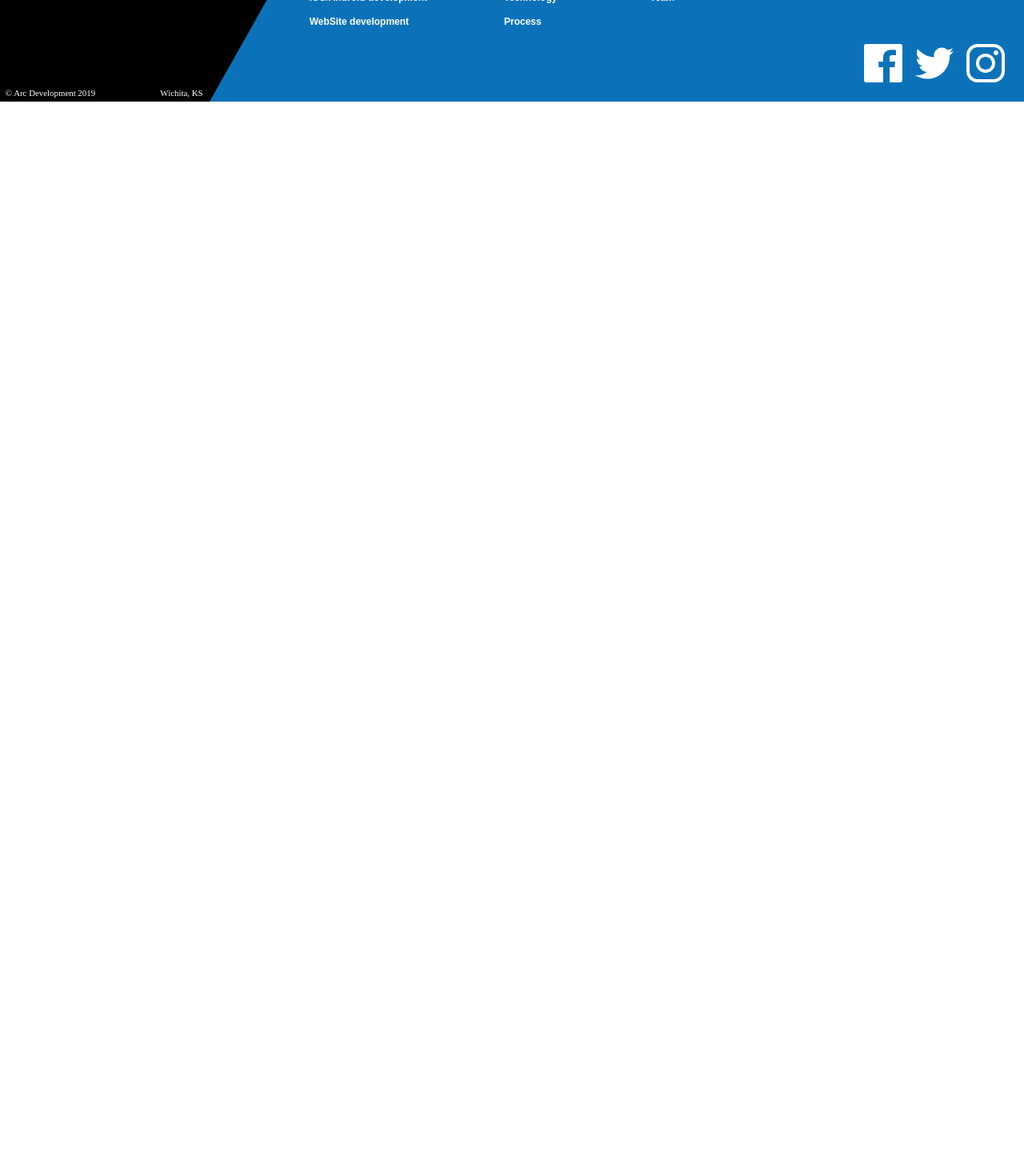
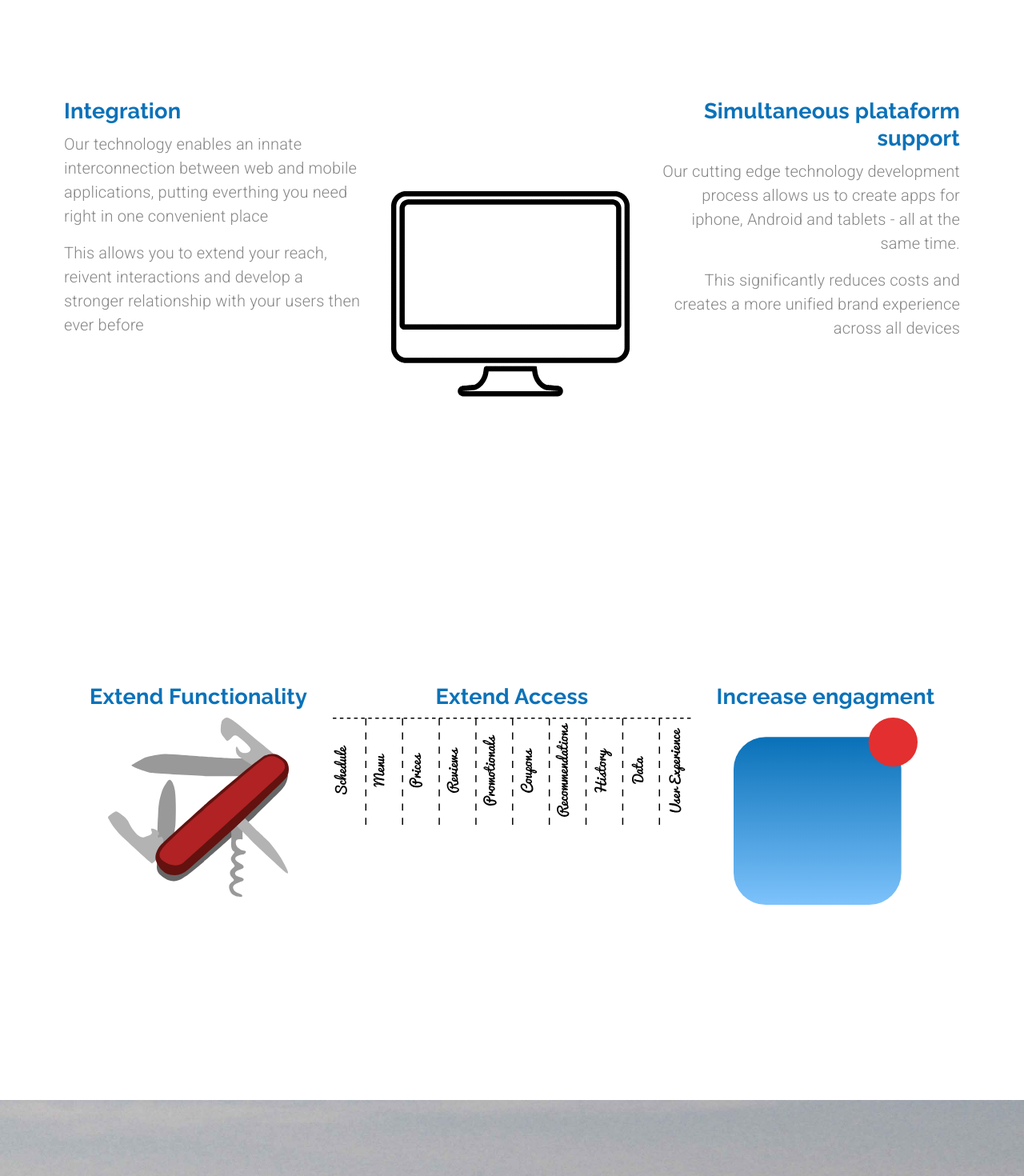
Before and after one commit to pmtavares/DevMaterialUI, a React (Create React App) app: page /mobileapps in a window 1280 px wide. Shown: the part 580-2050 px from the top of the page at 80% size. Before the commit the page ends 800 px from the top, so only its background shows below. Built offline with nearby package versions, Linux system fonts and the light colour scheme.

Commit message:
MobileApps Page

```diff
--- a/src/components/App.js
+++ b/src/components/App.js
@@ -26,7 +26,7 @@ const App = () => {
               }/>
             <Route exact path="/customersoftware" render={(props) =>
               <CustomSoftware {...props} setValue={setValue} setSelectedIndex={setSelectedIndex} />}/>
-            <Route exact path="/mobileapps" component={() => <MobileApps />}/>
+            <Route exact path="/mobileapps" component={(props) => <MobileApps {...props} setValue={setValue} setSelectedIndex={setSelectedIndex}/>}/>
             <Route exact path="/websites" component={() => <div>websites</div>}/>
             <Route exact path="/revolution" component={() => <div>revolution</div>}/>
             <Route exact path="/about" component={() => <div>about</div>}/>
--- a/src/components/MobileApps.js
+++ b/src/components/MobileApps.js
@@ -9,6 +9,11 @@ import Hidden from '@material-ui/core/Hidden';
 import backArrow from '../assets/backArrow.svg';
 import forwardArrow from '../assets/forwardArrow.svg';
 import IconButton from '@material-ui/core/IconButton';
+import integrationAnimation from '../animations/integrationAnimation/data.json';
+import swiss from '../assets/swissKnife.svg';
+import access from '../assets/extendAccess.svg';
+import engagement from '../assets/increaseEngagement.svg';
+import CallToAction from './ui/CallToAction';
 
 const useStyles = makeStyles(theme => ({
 	heading:{
@@ -36,13 +41,22 @@ const MobileApps = (props) => {
 	const matchesSM = useMediaQuery(theme.breakpoints.down('sm'));
 	const matchesXS = useMediaQuery(theme.breakpoints.down('xs'));
 
+	const defaultOptions = {
+		loop: true,
+		autoplay: false,
+		animationData: integrationAnimation,
+		rendererSettings: {
+			preserveAspectRatio: 'xMidYMid slice'
+		}
+	};
+
     return(
         <Grid container direction="column">
             <Grid item container direction="row" justify={matchesMD ? 'center': undefined} className={classes.rowContainer} style={{marginTop: matchesXS ? "1em" : "2em"}}>
 				<Hidden mdDown>
 					<Grid item className={classes.arrowContainer} style={{ marginRight: '1em', marginLeft: '-3.5em'}}>
-						<IconButton style={{backgroundColor: 'transparent'}} component={Link} to="/services" onClick={() => props.setSelectedIndex(0)}>
-							<img src={backArrow} alt="Back to services Page"/>
+						<IconButton style={{backgroundColor: 'transparent'}} component={Link} to="/customersoftware" onClick={() => props.setSelectedIndex(1)}>
+							<img src={backArrow} alt="Back to custom software page"/>
 						</IconButton>
 					</Grid>
 				</Hidden>
@@ -53,7 +67,7 @@ const MobileApps = (props) => {
 					</Grid>
 					<Grid item>
 						<Typography variant="body1" paragraph  align={matchesMD ? 'center': undefined}>
-                            Mobile apps allow you to take your tools pn the go.
+                            Mobile apps allow you to take your tools on the go.
 						</Typography>
 						<Typography variant="body1" paragraph  align={matchesMD ? 'center': undefined}>
                             Whether you want to an app for your customers, employees, or yourself, we can build cross-platform native solutions for any part of your business process.
@@ -66,11 +80,71 @@ const MobileApps = (props) => {
 				</Grid>
 				<Hidden mdDown>
 					<Grid item className={classes.arrowContainer}>
-						<IconButton style={{backgroundColor: 'transparent'}} component={Link} to="/mobileapps" onClick={() => props.setSelectedIndex(2)}>
-							<img src={forwardArrow} alt="Forward to Ios/Android App Development" />
+						<IconButton style={{backgroundColor: 'transparent'}} component={Link} to="/websites" onClick={() => props.setSelectedIndex(3)}>
+							<img src={forwardArrow} alt="Forward to Website Development" />
 						</IconButton>
 					</Grid>
 				</Hidden>
+			</Grid>
+			<Grid item container direction={matchesSM ? "column": "row"} className={classes.rowContainer} style={{marginTop: "15em", marginBottom: "15em"}}>
+				<Grid item container direction="column" md>
+					<Grid item>
+						<Typography variant="h4" gutterBottom align={matchesSM ? "center" : undefined}> Integration</Typography>
+					</Grid>
+					<Grid item>
+						<Typography variant="body1" paragraph align={matchesSM ? "center" : undefined}> Our technology enables an innate interconnection between web and mobile applications,
+							putting everthing you need right in one convenient place
+						</Typography>
+						<Typography variant="body1" paragraph align={matchesSM ? "center" : undefined}> This allows you to extend your reach, reivent interactions and develop a stronger
+							relationship with your users then ever before
+						</Typography>
+					</Grid>
+				</Grid>
+				<Grid item md>
+					<Lottie options={defaultOptions} styles={{maxWidth: "20em"}}/>
+				</Grid>
+				<Grid item container direction="column" md>
+					<Grid item>
+						<Typography variant="h4" gutterBottom align={matchesSM ? "center" : "right"}> Simultaneous plataform support</Typography>
+					</Grid>
+					<Grid item>
+						<Typography variant="body1" paragraph align={matchesSM ? "center" : "right"}> Our cutting edge technology development process allows us to create apps for iphone,
+						Android and tablets - all at the same time.
+						</Typography>
+						<Typography variant="body1" paragraph align={matchesSM ? "center" : "right"}>
+						This significantly reduces costs and creates a more unified brand experience across all devices
+						</Typography>
+					</Grid>
+				</Grid>
+			</Grid>
+			<Grid item container direction={matchesMD ? "column": "row"} className={classes.rowContainer} style={{marginBottom: "15em"}}>
+				<Grid item container direction="column" alignItems="center" md>
+					<Grid item>
+						<Typography variant="h4" gutterBottom align="center">Extend Functionality</Typography>
+					</Grid>
+					<Grid item>
+						<img src={swiss} alt="Swiss army knife"/>
+					</Grid>
+				</Grid>
+				<Grid item container direction="column" alignItems="center" md style={{marginTop: matchesMD ? "10em" :0, marginBottom:  matchesMD ? "10em" :0,}}>
+					<Grid item>
+						<Typography variant="h4" gutterBottom align="center">Extend Access</Typography>
+					</Grid>
+					<Grid item>
+						<img src={access} alt="tear-one-off sign" style={{maxWidth: matchesSM ? "20em" : "28em"}}/>
+					</Grid>
+				</Grid>
+				<Grid item container direction="column" alignItems="center" md>
+					<Grid item>
+						<Typography variant="h4" gutterBottom align="center">Increase engagment</Typography>
+					</Grid>
+					<Grid item>
+						<img src={engagement} alt="app with notification"/>
+					</Grid>
+				</Grid>
+			</Grid>
+			<Grid item>
+				<CallToAction setValue={props.setValue} />
 			</Grid>
         </Grid>
 
```
